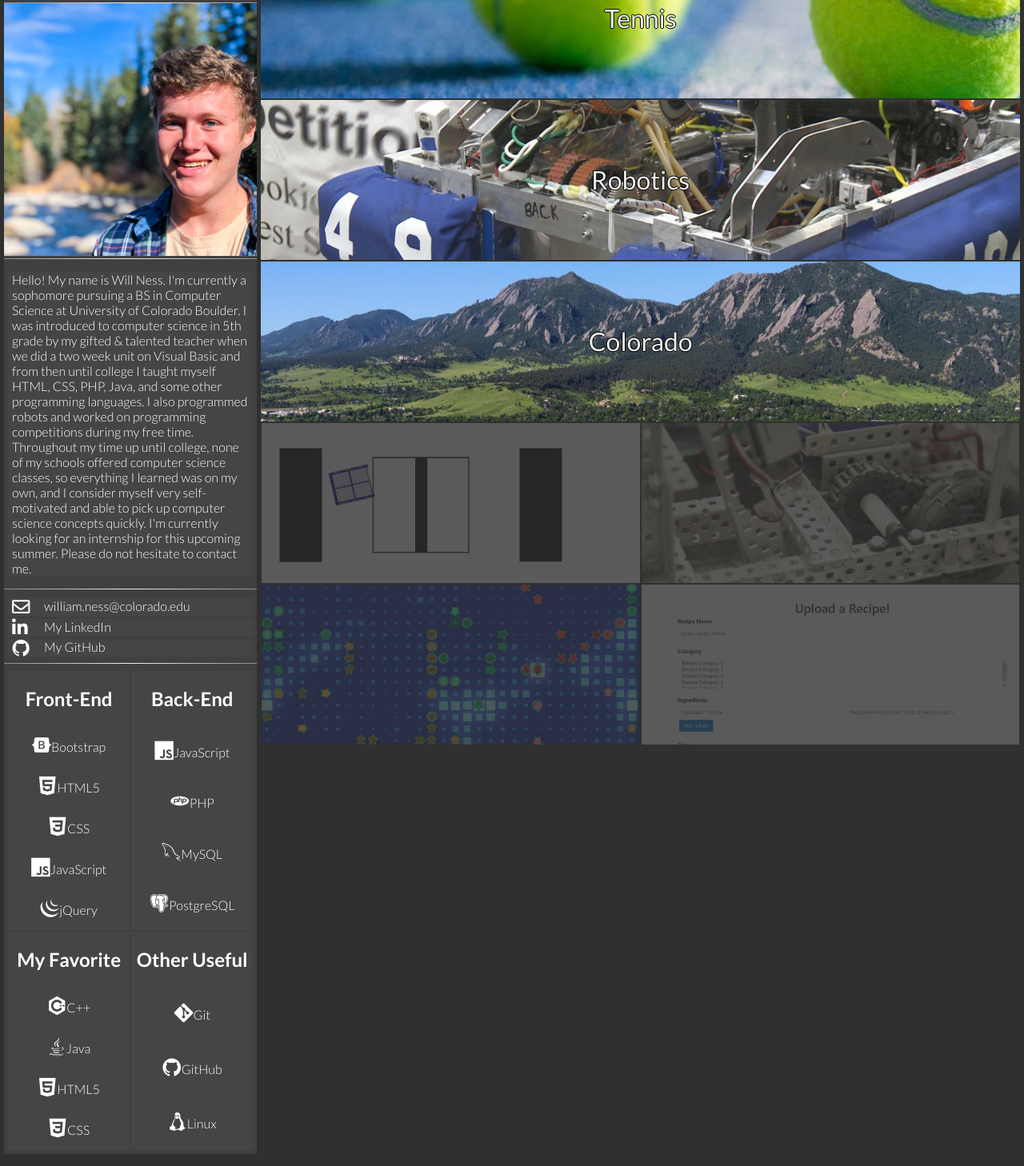
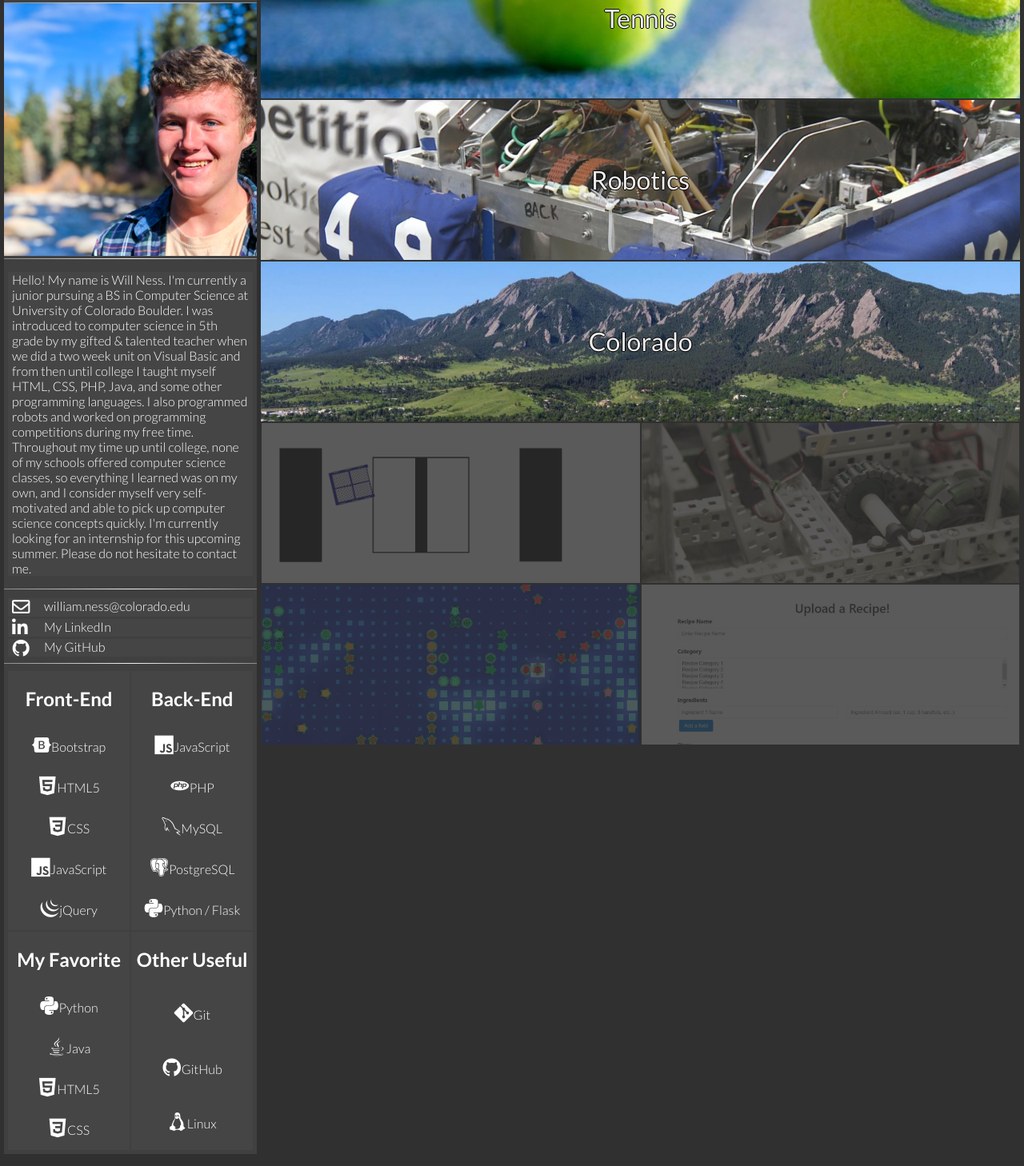
Before and after one commit to WillNess210/WillNess210.github.io, a plain HTML site: page index.html in a window 1280 px wide. Shown: the part 83-1541 px from the top of the page at 80% size. Drawn offline with nearby package versions, Linux system fonts and the light colour scheme.

Commit message:
Updated as of Sept 2019

```diff
--- a/index.html
+++ b/index.html
@@ -22,7 +22,7 @@
 			<img src = "images/myphoto.jpg" />
 			<hr  class = "notopmargin"/>
 			<div id = "coverletter">
-				<p> Hello! My name is Will Ness. I'm currently a sophomore pursuing a BS in Computer Science at University of Colorado Boulder. I was introduced to computer science in 5th grade by my gifted & talented teacher when we did a two week unit on Visual Basic and from then until college I taught myself HTML, CSS, PHP, Java, and some other programming languages. I also programmed robots and worked on programming competitions during my free time. Throughout my time up until college, none of my schools offered computer science classes, so everything I learned was on my own, and I consider myself very self-motivated and able to pick up computer science concepts quickly. I'm currently looking for an internship for this upcoming summer. Please do not hesitate to contact me.</p>
+				<p> Hello! My name is Will Ness. I'm currently a junior pursuing a BS in Computer Science at University of Colorado Boulder. I was introduced to computer science in 5th grade by my gifted & talented teacher when we did a two week unit on Visual Basic and from then until college I taught myself HTML, CSS, PHP, Java, and some other programming languages. I also programmed robots and worked on programming competitions during my free time. Throughout my time up until college, none of my schools offered computer science classes, so everything I learned was on my own, and I consider myself very self-motivated and able to pick up computer science concepts quickly. I'm currently looking for an internship for this upcoming summer. Please do not hesitate to contact me.</p>
 			</div>
 			<hr />
 			<div id = "contacts">
@@ -55,10 +55,11 @@
 					<div class = "skill"><i class="devicon-php-plain">  </i><p> PHP </p></div>
 					<div class = "skill"><i class="devicon-mysql-plain">  </i><p> MySQL </p></div>
 					<div class = "skill"><i class="devicon-postgresql-plain"> </i><p> PostgreSQL </p></div>
+					<div class = "skill"><i class="devicon-python-plain"></i><p> Python / Flask </p></div>
 				</div>
 				<div class = "skillsection">
 					<h2> My Favorite </h2>
-					<div class = "skill"><i class="devicon-cplusplus-plain"></i><p> C++ </p></div>
+					<div class = "skill"><i class="devicon-python-plain"></i><p> Python </p></div>
 					<div class = "skill"><i class="devicon-java-plain"></i><p> Java </p></div>
 					<div class = "skill"><i class="devicon-html5-plain"></i><p> HTML5 </p></div>
 					<div class = "skill"><i class="devicon-css3-plain"></i><p> CSS </p></div>
```
